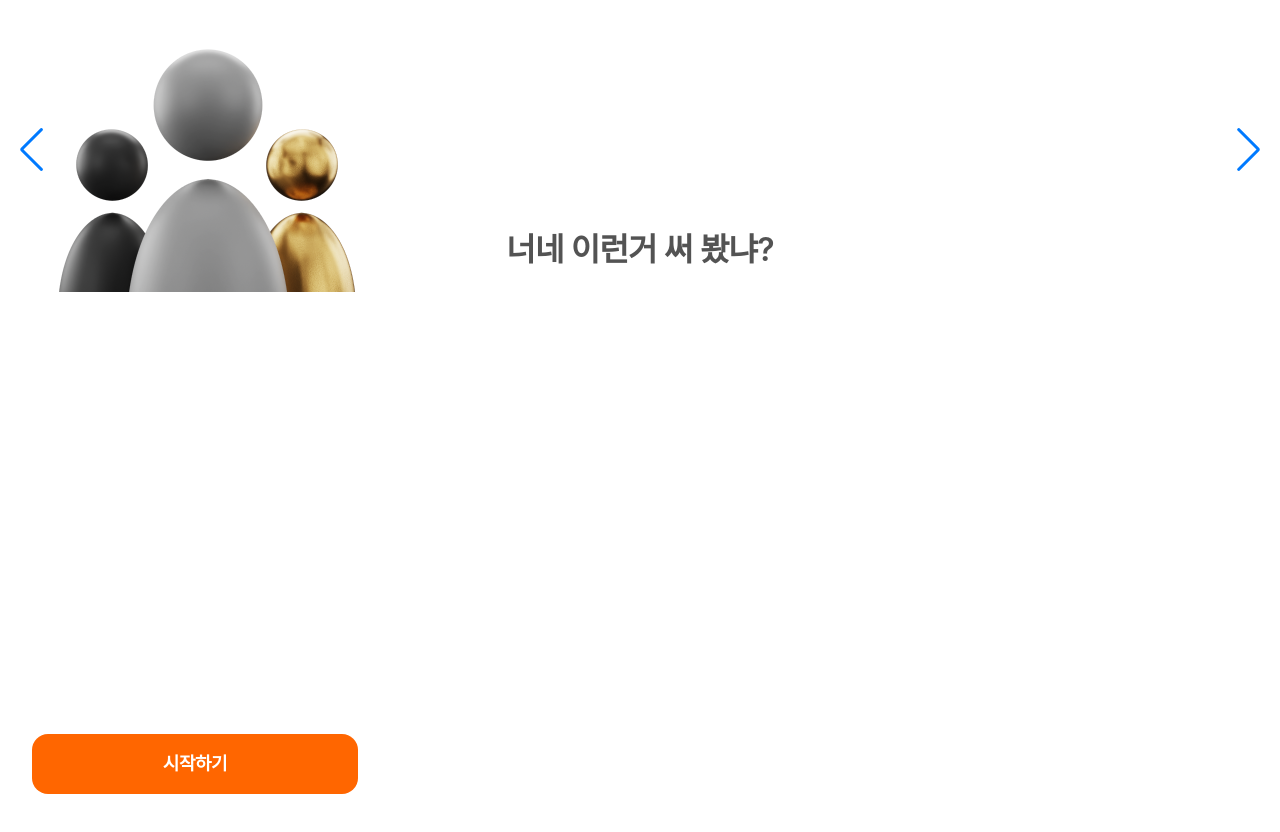
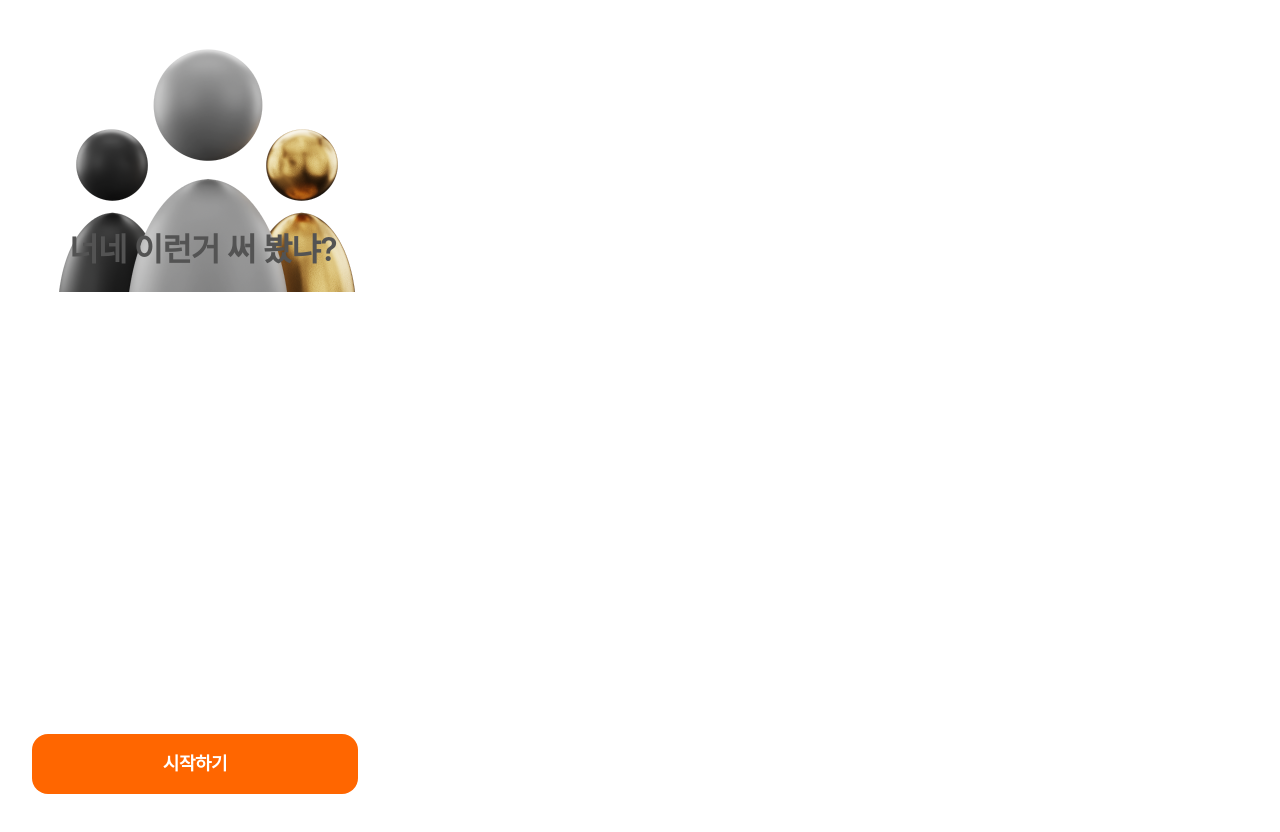
Before and after one commit to INKmin9/withme58-front-end, a React (Create React App) app: page / in a window 1280 px wide. Shown: the top 832 px of the page. Before the commit the page ends 800 px from the top, so only its background shows below. Built offline with nearby package versions, Linux system fonts and the light colour scheme.

Commit message:
🐛 fix: 자잘한 오류 수정

```diff
--- a/src/components/Lading/Advertise.jsx
+++ b/src/components/Lading/Advertise.jsx
@@ -16,7 +16,8 @@ export default function Advertise({ image, title, content }) {
 }
 
 const Container = styled.div`
-  background-color: #fff;
+  /* background-color: #fff; */
+  align-items: center;
 `;
 
 const TextBox = styled.div`
--- a/src/components/Lading/PagenationForLanding.jsx
+++ b/src/components/Lading/PagenationForLanding.jsx
@@ -13,11 +13,12 @@ export default function PagenaionForLanding() {
     <Container>
       <Swiper
         className="landing-add"
-        spaceBetween={50}
+        spaceBetween={260}
         slidesPerView={1}
-        navigation
+        // navigation
         pagination={{ clickable: true }}
         autoplay={{ delay: 2000 }}
+        speed={500} //슬라이더 넘어가는 속도
       >
         <SwiperSlide>
           <Advertise
--- a/src/pages/Landing/LandingPage.jsx
+++ b/src/pages/Landing/LandingPage.jsx
@@ -13,7 +13,7 @@ export default function LandingPage() {
 }
 
 const PageContainer = styled.div`
-  width: 390;
-  height: 844;
+  width: 390px;
+  height: 844px;
   background-color: #fff; //나중에 깡흰색이 아니길 바랍니다
 `;
```
